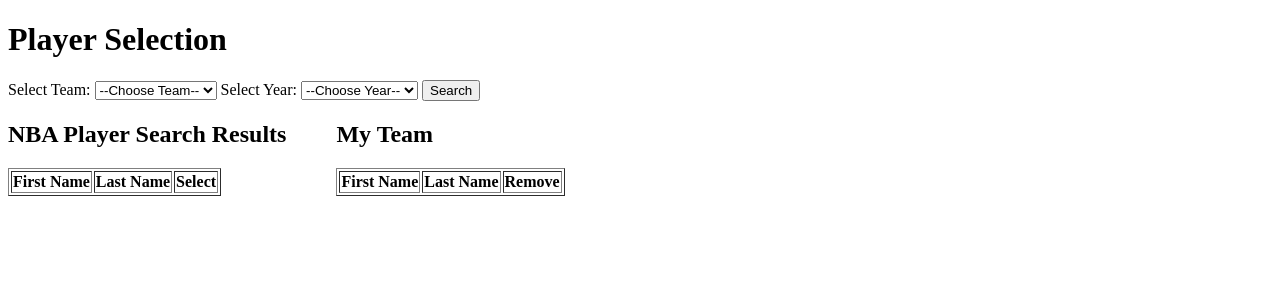
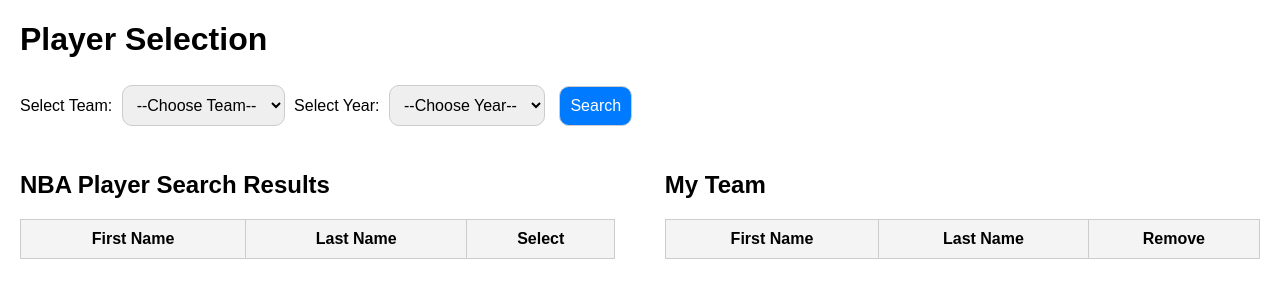
Before and after one commit to Louisifer/RNGNBA, a Flask app: page / in a window 1280 px wide. Shown: the top 300 px of the page. Run offline with Flask 3, Linux system fonts and the light colour scheme; lists and menus that the app fills with data are empty.

Commit message:
round buttons
round buttons

```diff
--- a/database1/templates/index.html
+++ b/database1/templates/index.html
@@ -4,42 +4,93 @@
     <meta charset="UTF-8">
     <meta name="viewport" content="width=device-width, initial-scale=1.0">
     <title>RNGNBA</title>
+    <style>
+        /* General Styling */
+        body {
+            font-family: Arial, sans-serif;
+            margin: 20px;
+        }
+
+        /* Apply rounded edges to select dropdowns and buttons */
+        select, button {
+            border-radius: 10px; /* Rounded edges */
+            padding: 10px;
+            border: 1px solid #ccc;
+            font-size: 16px;
+            margin: 5px;
+        }
+
+        /* Blue Search Button */
+        button[type="submit"] {
+            background-color: #007bff; /* Blue color */
+            color: white;
+            cursor: pointer;
+            transition: 0.3s;
+        }
+
+        button[type="submit"]:hover {
+            background-color: #0056b3;
+        }
+
+        /* General Button Styling */
+        button {
+            background-color: #f4f4f4; /* Light grey */
+            cursor: pointer;
+            transition: 0.3s;
+        }
+
+        button:hover {
+            background-color: #ddd;
+        }
+
+        /* Table Styling */
+        table {
+            border-collapse: collapse;
+            width: 100%;
+            margin-top: 20px;
+            border: 1px solid #ccc; /* Grey border */
+        }
+
+        th, td {
+            padding: 10px;
+            border: 1px solid #ccc; /* Grey border */
+            text-align: center;
+        }
+
+        th {
+            background-color: #f4f4f4;
+        }
+
+        /* Layout for Player Search and My Team */
+        .container {
+            display: flex;
+            justify-content: space-between;
+            margin-top: 20px;
+        }
+
+        .box {
+            width: 48%;
+        }
+    </style>
+</head>
+<body>
+    <h1>Player Selection</h1>
+
     <script>
-        // Hardcoded team-to-year mappings
-const teamYears = {
-    "76ers": Array.from({ length: 2024 - 1976 + 1 }, (_, i) => 1976 + i),
-    "Bucks": Array.from({ length: 2024 - 1976 + 1 }, (_, i) => 1976 + i),
-    "Bulls": Array.from({ length: 2024 - 1976 + 1 }, (_, i) => 1976 + i),
-    "Cavaliers": Array.from({ length: 2024 - 1976 + 1 }, (_, i) => 1976 + i),
-    "Celtics": Array.from({ length: 2024 - 1976 + 1 }, (_, i) => 1976 + i),
-    "Clippers": Array.from({ length: 2024 - 1976 + 1 }, (_, i) => 1976 + i),
-    "Grizzlies": Array.from({ length: 2024 - 1976 + 1 }, (_, i) => 1976 + i),
-    "Hawks": Array.from({ length: 2024 - 1976 + 1 }, (_, i) => 1976 + i),
-    "Heat": Array.from({ length: 2024 - 1976 + 1 }, (_, i) => 1976 + i),
-    "Hornets": Array.from({ length: 2024 - 1976 + 1 }, (_, i) => 1976 + i),
-    "Jazz": Array.from({ length: 2024 - 1976 + 1 }, (_, i) => 1976 + i),
-    "Kings": Array.from({ length: 2024 - 1976 + 1 }, (_, i) => 1976 + i),
-    "Knicks": Array.from({ length: 2024 - 1976 + 1 }, (_, i) => 1976 + i),
-    "Lakers": Array.from({ length: 2024 - 1976 + 1 }, (_, i) => 1976 + i),
-    "Magic": Array.from({ length: 2024 - 1976 + 1 }, (_, i) => 1976 + i),
-    "Mavericks": Array.from({ length: 2024 - 1976 + 1 }, (_, i) => 1976 + i),
-    "Nets": Array.from({ length: 2024 - 1976 + 1 }, (_, i) => 1976 + i),
-    "Nuggets": Array.from({ length: 2024 - 1976 + 1 }, (_, i) => 1976 + i),
-    "Pacers": Array.from({ length: 2024 - 1976 + 1 }, (_, i) => 1976 + i),
-    "Pelicans": Array.from({ length: 2024 - 1976 + 1 }, (_, i) => 1976 + i),
-    "Pistons": Array.from({ length: 2024 - 1976 + 1 }, (_, i) => 1976 + i),
-    "Raptors": Array.from({ length: 2024 - 1976 + 1 }, (_, i) => 1976 + i),
-    "Rockets": Array.from({ length: 2024 - 1976 + 1 }, (_, i) => 1976 + i),
-    "Spurs": Array.from({ length: 2024 - 1976 + 1 }, (_, i) => 1976 + i),
-    "Suns": Array.from({ length: 2024 - 1976 + 1 }, (_, i) => 1976 + i),
-    "Thunder": Array.from({ length: 2024 - 1976 + 1 }, (_, i) => 1976 + i),
-    "Timberwolves": Array.from({ length: 2024 - 1976 + 1 }, (_, i) => 1976 + i),
-    "Trail Blazers": Array.from({ length: 2024 - 1976 + 1 }, (_, i) => 1976 + i),
-    "Warriors": Array.from({ length: 2024 - 1976 + 1 }, (_, i) => 1976 + i),
-    "Wizards": Array.from({ length: 2024 - 1976 + 1 }, (_, i) => 1976 + i)
-};
+        // Dynamic team-to-year mappings
+        const teams = [
+            "76ers", "Bucks", "Bulls", "Cavaliers", "Celtics", "Clippers", "Grizzlies", "Hawks",
+            "Heat", "Hornets", "Jazz", "Kings", "Knicks", "Lakers", "Magic", "Mavericks", "Nets",
+            "Nuggets", "Pacers", "Pelicans", "Pistons", "Raptors", "Rockets", "Spurs", "Suns",
+            "Thunder", "Timberwolves", "Trail Blazers", "Warriors", "Wizards"
+        ];
 
+        const startYear = 1976;
+        const endYear = 2024;
 
+        const teamYears = Object.fromEntries(
+            teams.map(team => [team, Array.from({ length: endYear - startYear + 1 }, (_, i) => startYear + i)])
+        );
 
         function updateYears() {
             let team = document.getElementById("team").value;
@@ -59,7 +110,7 @@ const teamYears = {
         }
 
         function fetchPlayers(event) {
-            event.preventDefault();
+            event.preventDefault(); // Prevent form reset
 
             let team = document.getElementById("team").value;
             let year = document.getElementById("year").value;
@@ -70,23 +121,19 @@ const teamYears = {
                     let results = document.getElementById("playerResults");
                     results.innerHTML = ""; // Clear previous results
 
-                    let uniquePlayers = new Set();
+                    if (data.length === 0) {
+                        results.innerHTML = "<tr><td colspan='3'>No players found for the selected team and year.</td></tr>";
+                        return;
+                    }
 
                     data.forEach(player => {
-                        let playerKey = `${player.firstName} ${player.lastName}`;
-
-                        if (!uniquePlayers.has(playerKey)) {
-                            uniquePlayers.add(playerKey);
-
                         let row = document.createElement("tr");
                         row.innerHTML = `
                             <td>${player.firstName}</td>
                             <td>${player.lastName}</td>
                             <td><button onclick="selectPlayer('${player.firstName}', '${player.lastName}')">Select</button></td>
                         `;
-
                         results.appendChild(row);
-                        }
                     });
                 })
                 .catch(error => console.error("Error fetching data:", error));
@@ -119,9 +166,6 @@ const teamYears = {
             }
         }
     </script>
-</head>
-<body>
-    <h1>Player Selection</h1>
 
     <form onsubmit="fetchPlayers(event)">
         <label for="team">Select Team:</label>
@@ -167,12 +211,10 @@ const teamYears = {
         <button type="submit">Search</button>
     </form>
 
-
-    <div style="display: flex;">
-        <!-- Player Results Table -->
-        <div>
+    <div class="container">
+        <div class="box">
             <h2>NBA Player Search Results</h2>
-            <table border="1">
+            <table>
                 <thead>
                     <tr>
                         <th>First Name</th>
@@ -184,10 +226,9 @@ const teamYears = {
             </table>
         </div>
 
-        <!-- My Team Section -->
-        <div style="margin-left: 50px;">
+        <div class="box">
             <h2>My Team</h2>
-            <table border="1">
+            <table>
                 <thead>
                     <tr>
                         <th>First Name</th>
```
Lines whose indentation alone changed are shown as unchanged.
